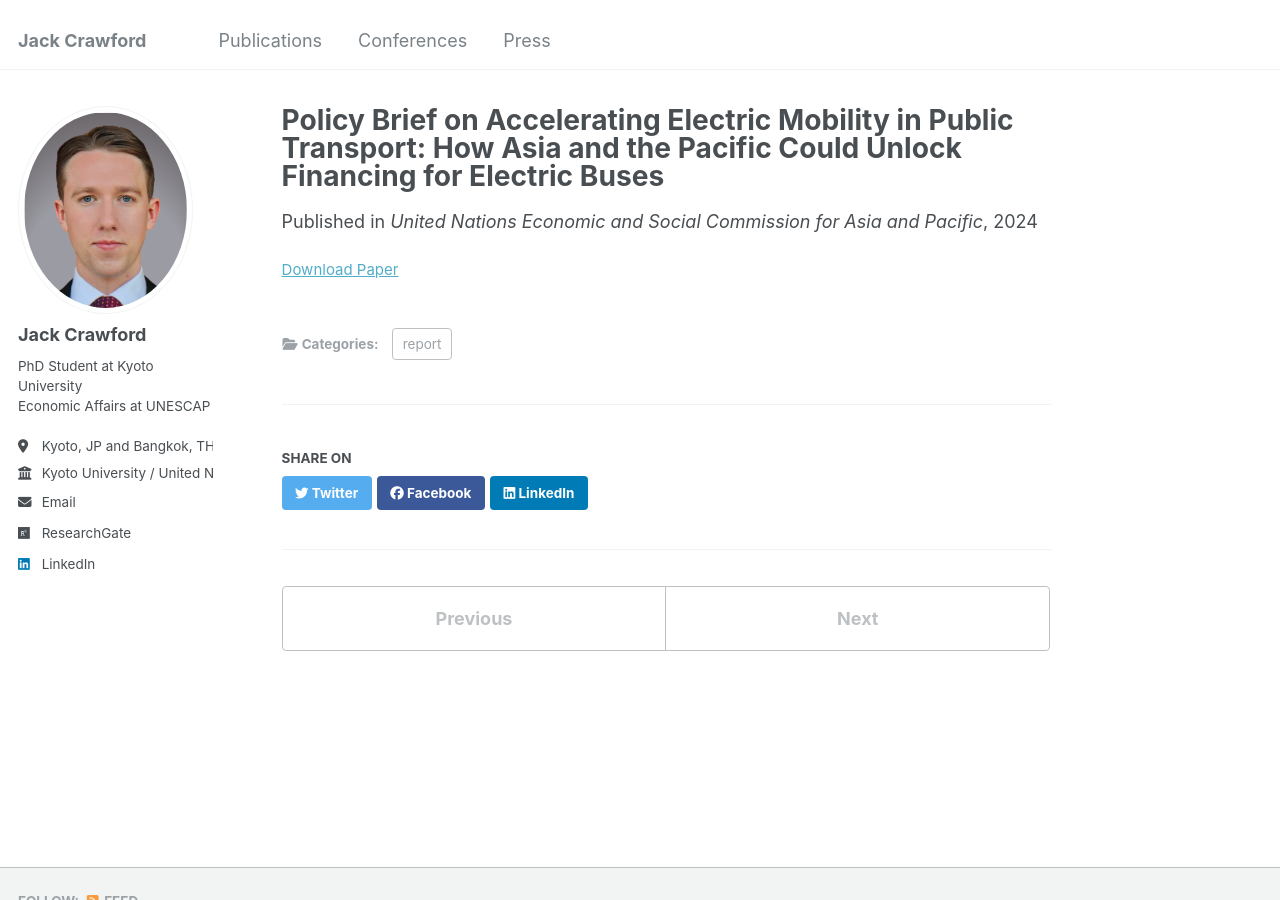
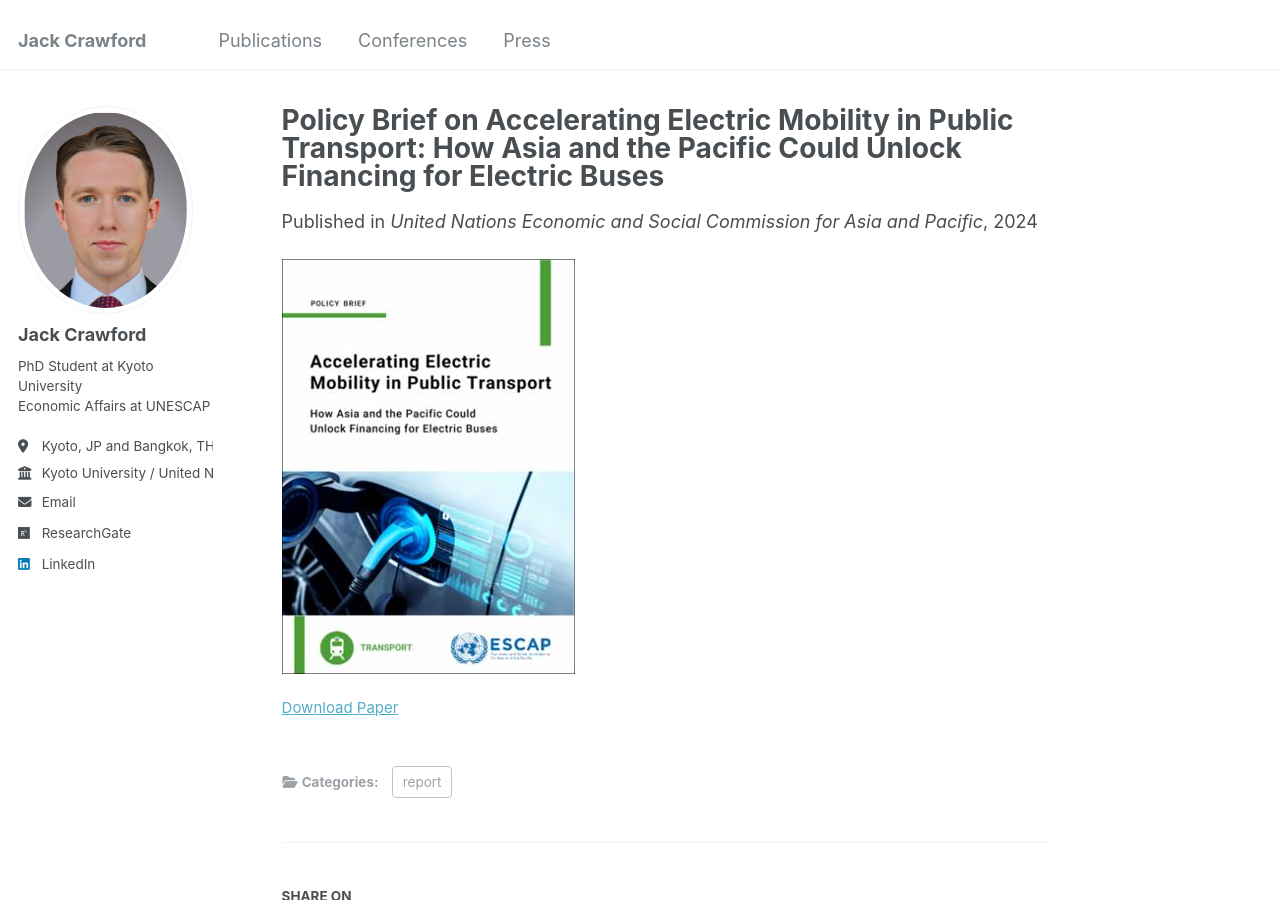
Before and after one commit to jackgcrawford/jackcrawford, a Jekyll site: the page built from _publications/2024-01-01-financingPB.md, in a window 1280 px wide and 900 px high. Built offline with Jekyll 4.4.1, drawn with Linux system fonts in a browser that asks for light colours.

Commit message:
Update 2024-01-01-financingPB.md

```diff
--- a/_publications/2024-01-01-financingPB.md
+++ b/_publications/2024-01-01-financingPB.md
@@ -8,3 +8,4 @@ venue: 'United Nations Economic and Social Commission for Asia and Pacific'
 paperurl: 'https://www.unescap.org/kp/2024/accelerating-electric-mobility-public-transport-how-asia-and-pacific-could-unlock-financing'
 image: '/images/publication3.png'
 ---
+<img src=' /images/financingebuses.png'>
```
